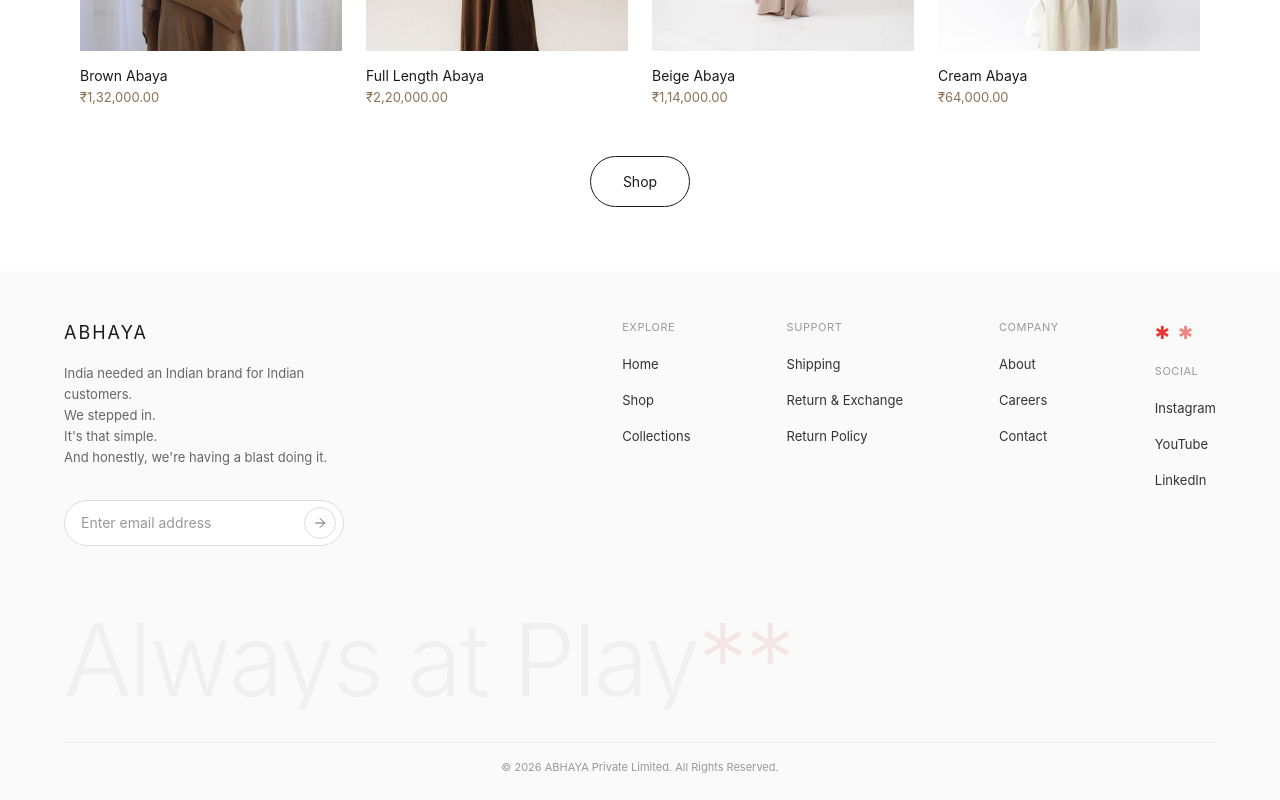
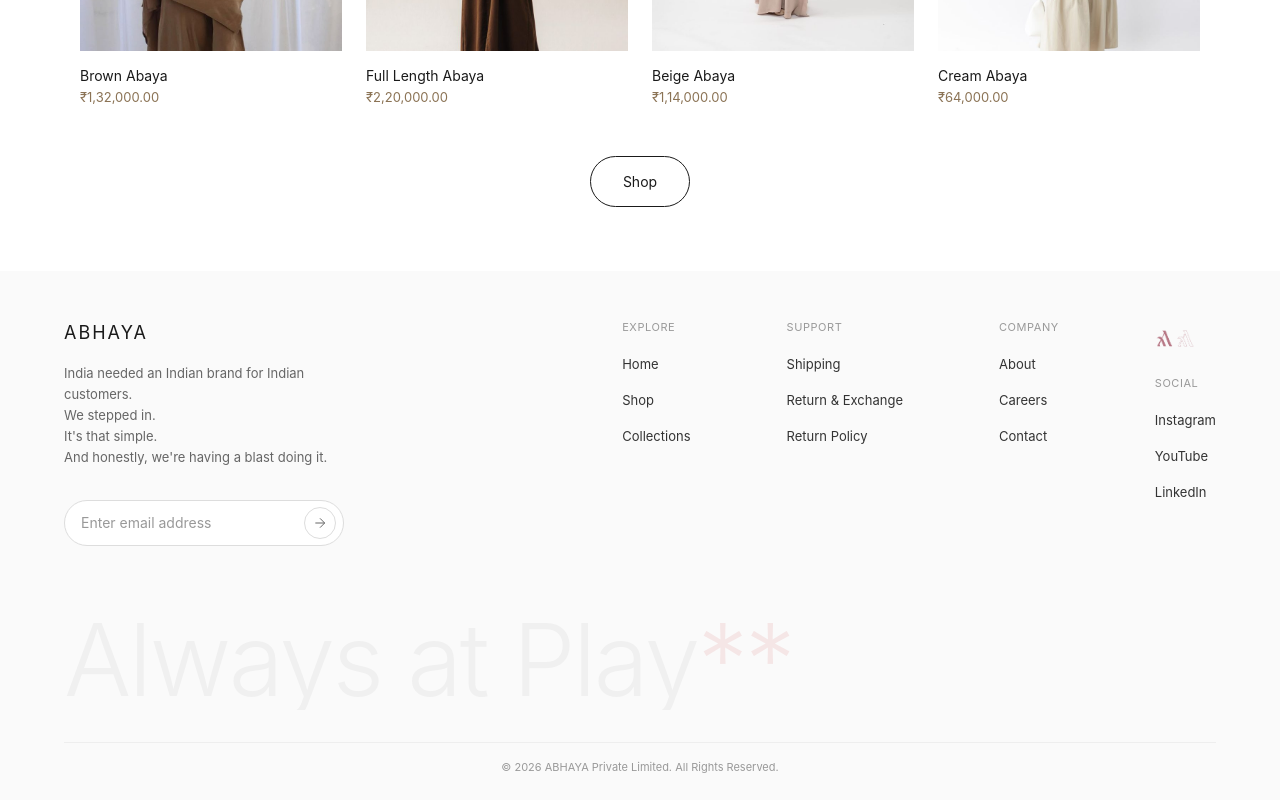
Before and after one commit to SumoodAmeen/e-commerce, a React (Vite) app: page / in a window 1280 px wide. Shown: the part 2606-3406 px from the top of the page. Built offline with nearby package versions, Linux system fonts and the light colour scheme.

Commit message:
footer icons added

```diff
--- a/src/components/home_page/Footer.jsx
+++ b/src/components/home_page/Footer.jsx
@@ -1,4 +1,5 @@
 import { useState } from 'react';
+import footerIcon from '../../assets/footer/footericon.png';
 
 const Footer = () => {
     const [email, setEmail] = useState('');
@@ -116,8 +117,7 @@ const Footer = () => {
                         {/* Social with decorative stars */}
                         <div>
                             <div className="flex items-center gap-2 mb-4">
-                                <span className="text-[#e53935] text-lg">✱</span>
-                                <span className="text-[#e53935] text-lg opacity-60">✱</span>
+                                <img src={footerIcon} alt="Footer Icon" className="w-10 h-10 object-contain" />
                             </div>
                             <h4 className="text-[11px] text-[#999] uppercase tracking-wider mb-4">Social</h4>
                             <ul className="space-y-3">
@@ -154,8 +154,7 @@ const Footer = () => {
                         ABHAYA
                     </div>
                     <div className="flex items-center gap-1">
-                        <span className="text-[#e53935] text-lg">✱</span>
-                        <span className="text-[#e53935] text-lg opacity-60">✱</span>
+                        <img src={footerIcon} alt="Footer Icon" className="w-8 h-8 object-contain" />
                     </div>
                 </div>
 
```
